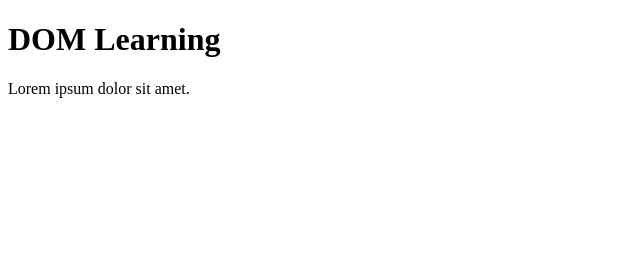
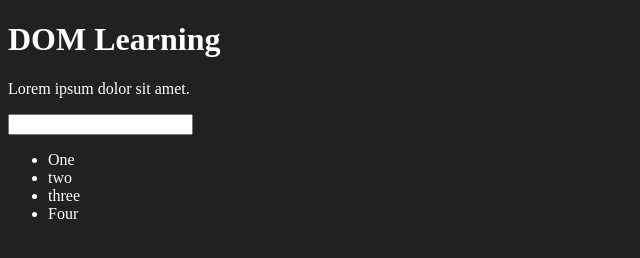
Before and after one commit to upadhyayaniket29/js.hindi, a plain HTML site: page DOM/01.html in a window 1280 px wide. Shown: the whole page, without its empty margins (0-640 px from the left). Drawn offline with Linux system fonts and the light colour scheme.

Commit message:
DOM Basics

```diff
--- a/DOM/01.html
+++ b/DOM/01.html
@@ -5,11 +5,51 @@
 
     <title>DOM Manipulation </title>
 </head>
-<body>
-    <div class="bg-black">
-        <h1>DOM Learning </h1>
+<body class="bg-black">
+    <style>
+        .bg-black{
+            background-color: #212121;
+            color: #fff;
+        }
+    </style>
+    <div >
+        <h1 id="title" class="heading">DOM Learning </h1>
         <p>Lorem ipsum dolor sit amet.</p>
         <!-- window is a object in js -->
+        <!-- Console.log(document.links) :- iT WILL SHOW HTML Collection not arrays -->
+         <!-- console.dir(document): for getting all elements in document objects -->
+         <!-- document.getElementById("title").className :It is Represnted as ClassName inside DOM -->
+          <!-- setattributes:always overwrite the attributes before  -->
+          <!--  title.innerText--:Inner text mai milta hai jo content visible hai  -->
+            <!-- title.textContent: pura text milta hai isme  -->
+            <!--  innerHTML mai andar mai jo HTML hai wo bhi show hoga  -->
+
+
+
+            <input type="password" name="" id="">
+
+            <ul>
+                <li class="list-item">One</li>
+                <li class="list-item">two</li>
+                <li class="list-item">three</li>
+                <li class="list-item">Four</li>
+            </ul>
+
+
+            <!--  NodeList mai changes aate hai :but it is not actually an array  -->
+
+            <!-- A NodeList object is a list (collection) of nodes extracted from a document.
+
+        A NodeList object is almost the same as an HTMLCollection object.
+
+        Some (older) browsers return a NodeList object instead of an HTMLCollection for methods like getElementsByClassName().
+
+        All browsers return a NodeList object for the property childNodes.
+
+        Most browsers return a NodeList object for the method querySelectorAll(). -->
+
+
+
 
     </div>
 
```
